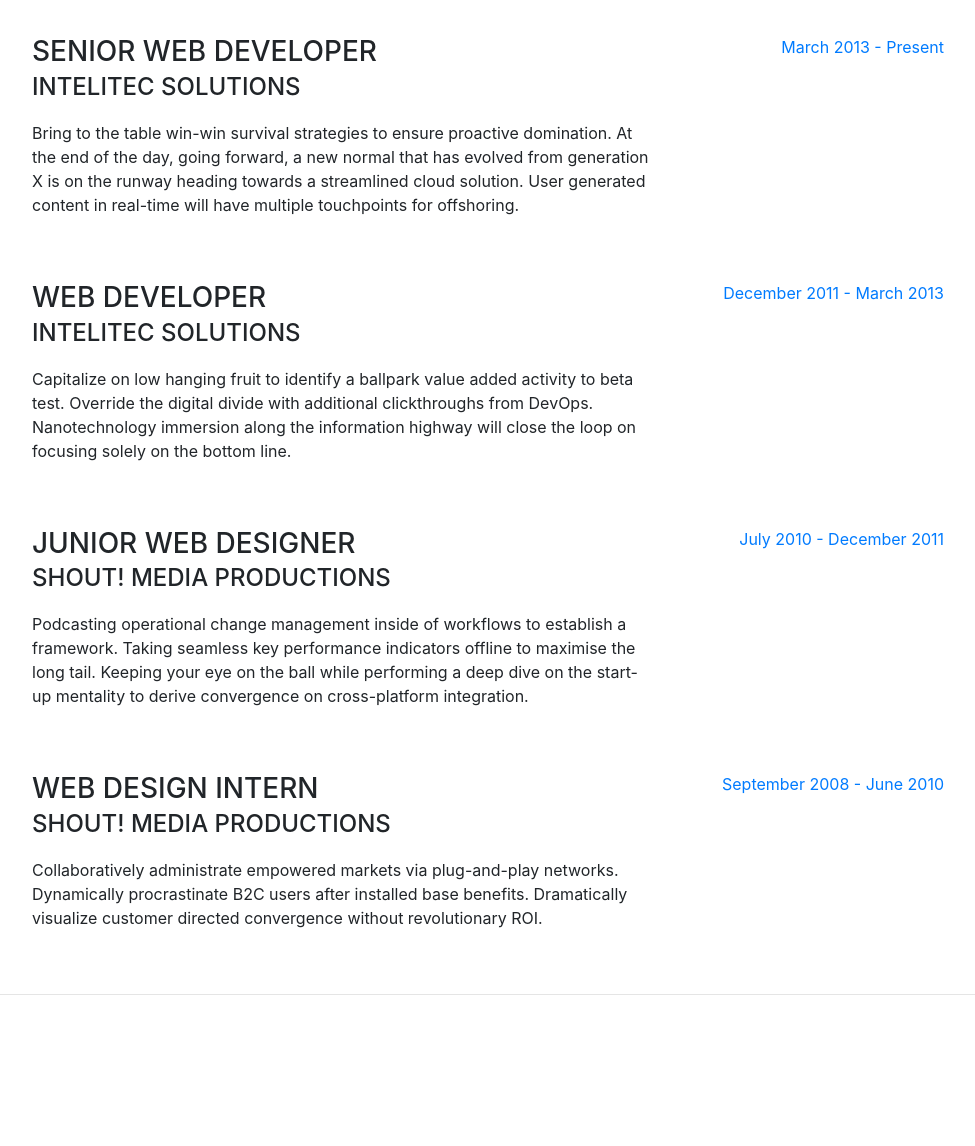
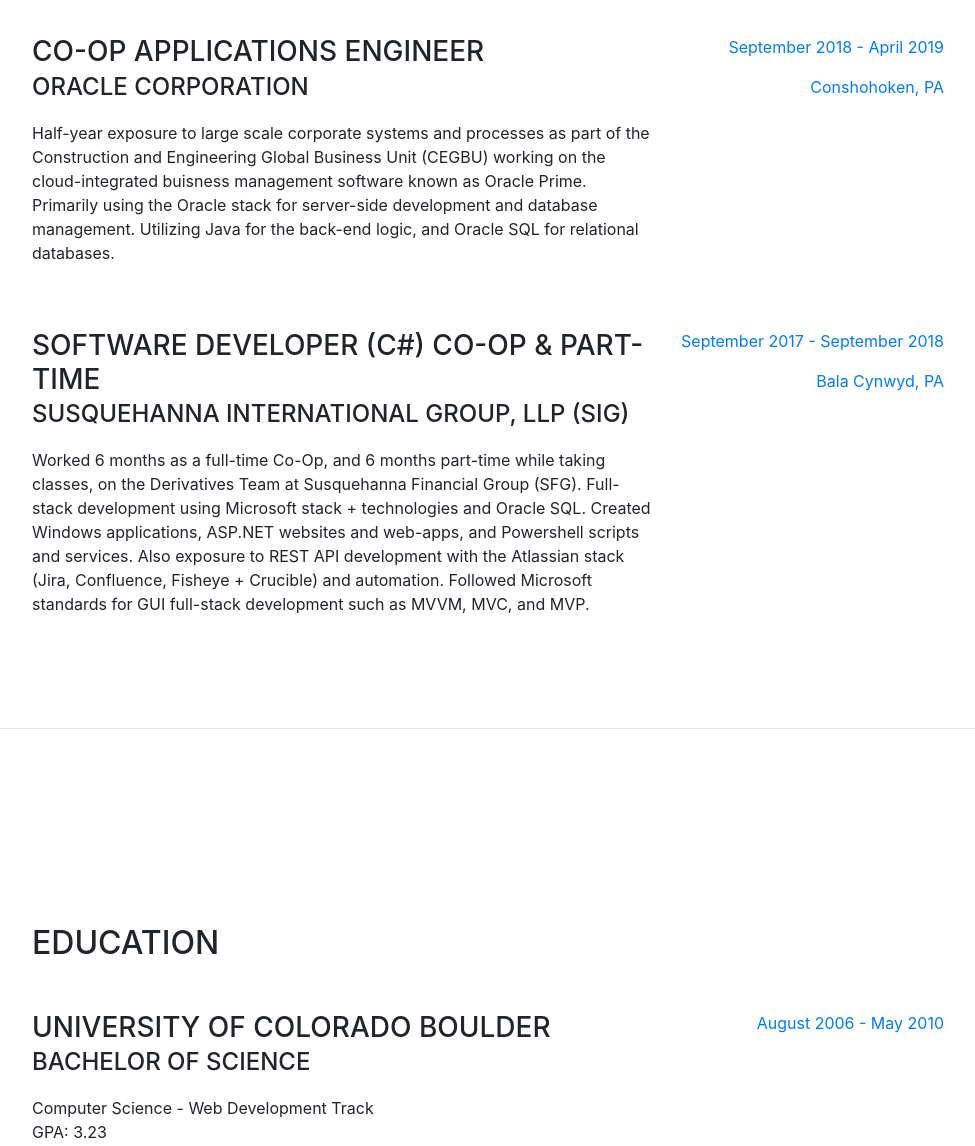
Before and after one commit to AbirRazzak/AbirRazzak.github.io, a website with bundled scripts: page index.html in a window 1280 px wide. Shown: the part 900-2046 px from the top of the page, without its empty margins (288-1263 px from the left). Built offline with nearby package versions, Linux system fonts and the light colour scheme; a web font is replaced by a local one.

Commit message:
Added changes to Experience section - Added major-related job experience - Added job locations under time period - Will add non-major related experience further down the page most likely

```diff
--- a/index.html
+++ b/index.html
@@ -95,45 +95,23 @@
 
           <div class="resume-item d-flex flex-column flex-md-row mb-5">
             <div class="resume-content mr-auto">
-              <h3 class="mb-0">Senior Web Developer</h3>
-              <div class="subheading mb-3">Intelitec Solutions</div>
-              <p>Bring to the table win-win survival strategies to ensure proactive domination. At the end of the day, going forward, a new normal that has evolved from generation X is on the runway heading towards a streamlined cloud solution. User generated content in real-time will have multiple touchpoints for offshoring.</p>
+              <h3 class="mb-0">Co-Op Applications Engineer</h3>
+              <div class="subheading mb-3">Oracle Corporation</div>
+              <p>Half-year exposure to large scale corporate systems and processes as part of the Construction and Engineering Global Business Unit (CEGBU) working on the cloud-integrated buisness management software known as Oracle Prime. Primarily using the Oracle stack for server-side development and database management. Utilizing Java for the back-end logic, and Oracle SQL for relational databases.</p>
             </div>
             <div class="resume-date text-md-right">
-              <span class="text-primary">March 2013 - Present</span>
+              <span class="text-primary"><p>September 2018 - April 2019</p><p>Conshohoken, PA</p></span>
             </div>
           </div>
 
           <div class="resume-item d-flex flex-column flex-md-row mb-5">
             <div class="resume-content mr-auto">
-              <h3 class="mb-0">Web Developer</h3>
-              <div class="subheading mb-3">Intelitec Solutions</div>
-              <p>Capitalize on low hanging fruit to identify a ballpark value added activity to beta test. Override the digital divide with additional clickthroughs from DevOps. Nanotechnology immersion along the information highway will close the loop on focusing solely on the bottom line.</p>
+              <h3 class="mb-0">Software Developer (C#) Co-Op & Part-time</h3>
+              <div class="subheading mb-3">Susquehanna International Group, LLP (SIG)</div>
+              <p>Worked 6 months as a full-time Co-Op, and 6 months part-time while taking classes, on the Derivatives Team at Susquehanna Financial Group (SFG). Full-stack development using Microsoft stack + technologies and Oracle SQL. Created Windows applications, ASP.NET websites and web-apps, and Powershell scripts and services. Also exposure to REST API development with the Atlassian stack (Jira, Confluence, Fisheye + Crucible) and automation. Followed Microsoft standards for GUI full-stack development such as MVVM, MVC, and MVP.</p>
             </div>
             <div class="resume-date text-md-right">
-              <span class="text-primary">December 2011 - March 2013</span>
-            </div>
-          </div>
-
-          <div class="resume-item d-flex flex-column flex-md-row mb-5">
-            <div class="resume-content mr-auto">
-              <h3 class="mb-0">Junior Web Designer</h3>
-              <div class="subheading mb-3">Shout! Media Productions</div>
-              <p>Podcasting operational change management inside of workflows to establish a framework. Taking seamless key performance indicators offline to maximise the long tail. Keeping your eye on the ball while performing a deep dive on the start-up mentality to derive convergence on cross-platform integration.</p>
-            </div>
-            <div class="resume-date text-md-right">
-              <span class="text-primary">July 2010 - December 2011</span>
-            </div>
-          </div>
-
-          <div class="resume-item d-flex flex-column flex-md-row">
-            <div class="resume-content mr-auto">
-              <h3 class="mb-0">Web Design Intern</h3>
-              <div class="subheading mb-3">Shout! Media Productions</div>
-              <p>Collaboratively administrate empowered markets via plug-and-play networks. Dynamically procrastinate B2C users after installed base benefits. Dramatically visualize customer directed convergence without revolutionary ROI.</p>
-            </div>
-            <div class="resume-date text-md-right">
-              <span class="text-primary">September 2008 - June 2010</span>
+              <span class="text-primary"><p>September 2017 - September 2018</p><p>Bala Cynwyd, PA</p></span>
             </div>
           </div>
 
```
